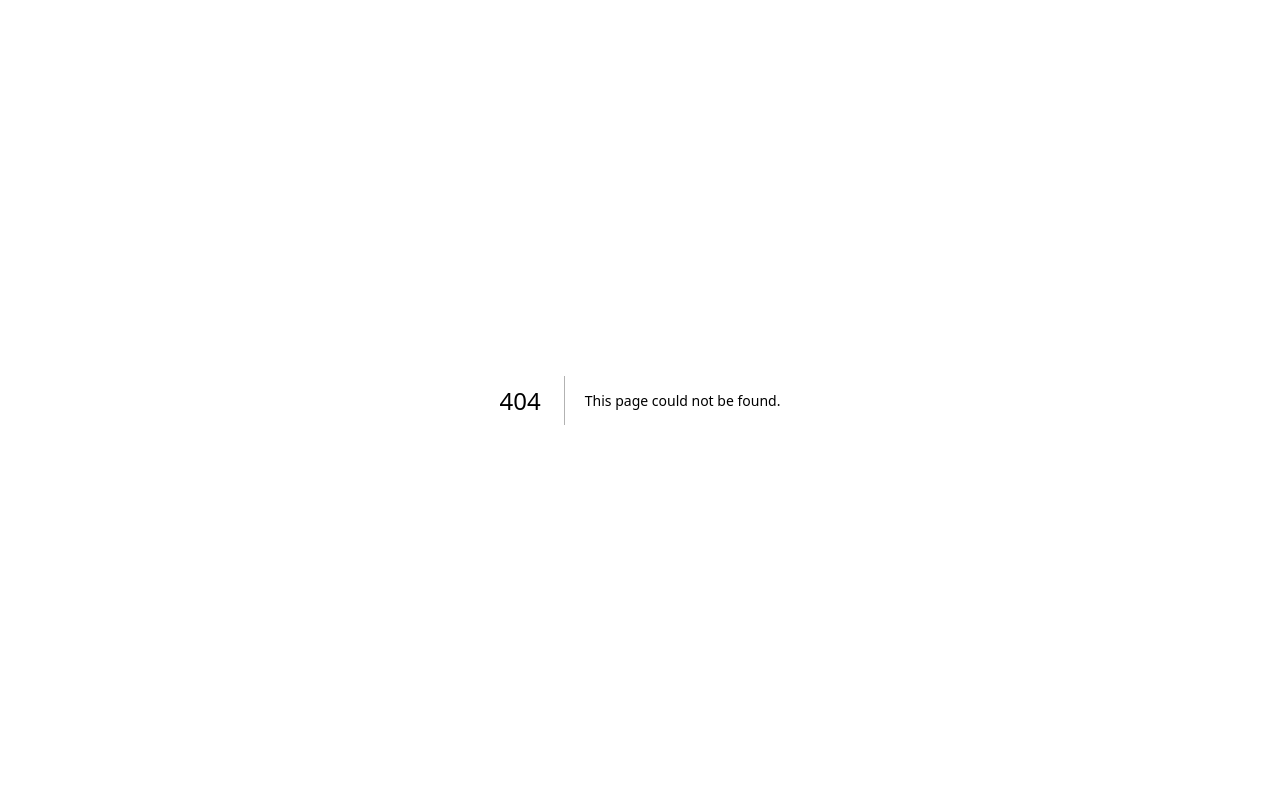
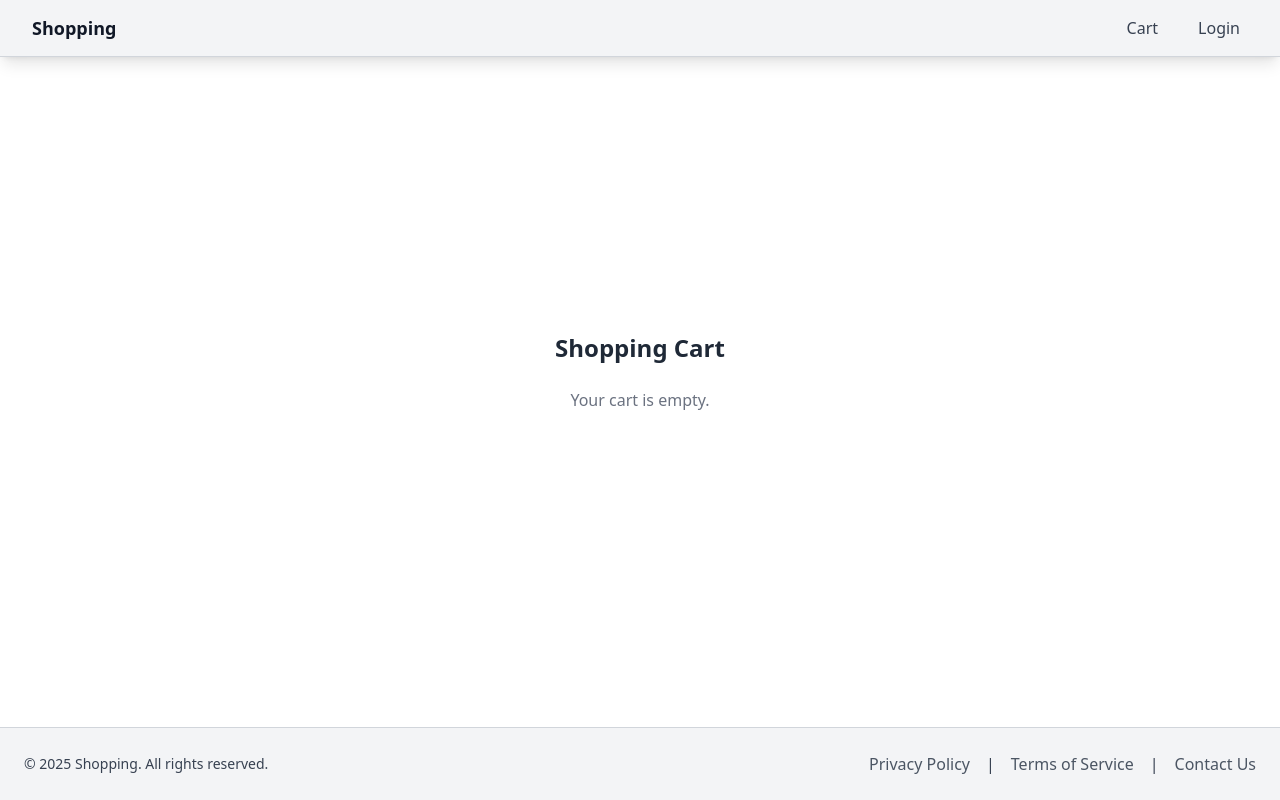
Before and after one commit to mahbobe-mohseni/online-shop, a Next.js app: page /cart in a window 1280 px wide. Before the commit this address had no page. Built offline with nearby package versions, Linux system fonts and the light colour scheme.

Commit message:
complete cart

```diff
--- a/components/Navbar.js
+++ b/components/Navbar.js
@@ -1,37 +1,51 @@
 "use client";
 
-import { useState } from "react";
+import { useEffect, useState } from "react";
 import Link from "next/link";
 import { Menu, X } from "lucide-react";
 import { useContext } from "react";
-import{CartContext}from '../context/Cart'
+import { CartContext } from "../context/Cart";
 
 export default function Navbar() {
-  const{state,dispatch}= useContext(CartContext)
-  const{cart}=state
+  const { state, dispatch } = useContext(CartContext);
+  const { cart } = state;
+  const { cartItems } = cart;
   const [isOpen, setIsOpen] = useState(false);
+  const [items, setItems] = useState([]);
+  useEffect(() => {
+
+
+      setItems(cartItems);
+  }, [cartItems]);
 
   return (
     <header className="bg-gray-100 text-gray-900 shadow-lg border-b border-gray-300">
       <nav className="flex h-14 px-8 justify-between items-center">
         {/* Logo */}
-        <Link href="/" className="text-lg font-bold text-gray-900 hover:text-gray-600 transition">
+        <Link
+          href="/"
+          className="text-lg font-bold text-gray-900 hover:text-gray-600 transition"
+        >
           Shopping
         </Link>
 
         {/* Desktop Menu */}
         <div className="hidden md:flex space-x-6">
-          <Link href="/cart" className="p-2 text-gray-700 hover:text-gray-500 transition">
+          <Link
+            href="/cart"
+            className="p-2 text-gray-700 hover:text-gray-500 transition"
+          >
             Cart
-            {cart.cartItems.lengh>0 &&(
+            {items.length > 0 && (
               <span className="ml-1 rounded-xl bg-gray-200 px-2 py-1 text-xs font-bold">
-                {cart.cartItems.reduce((acc,cur)=>acc+cur.qty,0)}
+                {items.reduce((acc, cur) => acc + cur.qty, 0)}
               </span>
-            )
-
-            }
+            )}
           </Link>
-          <Link href="/login" className="p-2 text-gray-700 hover:text-gray-500 transition">
+          <Link
+            href="/login"
+            className="p-2 text-gray-700 hover:text-gray-500 transition"
+          >
             Login
           </Link>
         </div>
@@ -42,17 +56,27 @@ export default function Navbar() {
           onClick={() => setIsOpen(!isOpen)}
           aria-label="Toggle menu"
         >
-          {isOpen ? <X size={28} className="text-gray-900" /> : <Menu size={28} className="text-gray-900" />}
+          {isOpen ? (
+            <X size={28} className="text-gray-900" />
+          ) : (
+            <Menu size={28} className="text-gray-900" />
+          )}
         </button>
       </nav>
 
       {/* Mobile Menu */}
       {isOpen && (
         <div className="md:hidden bg-gray-200 text-center p-4 space-y-4 border-t border-gray-300">
-          <Link href="/cart" className="block text-gray-700 hover:text-gray-500 transition">
+          <Link
+            href="/cart"
+            className="block text-gray-700 hover:text-gray-500 transition"
+          >
             Cart
           </Link>
-          <Link href="/login" className="block text-gray-700 hover:text-gray-500 transition">
+          <Link
+            href="/login"
+            className="block text-gray-700 hover:text-gray-500 transition"
+          >
             Login
           </Link>
         </div>
--- a/components/Product.js
+++ b/components/Product.js
@@ -1,47 +1,31 @@
 import Link from "next/link";
 import { useContext } from "react";
-import{CartContext} from '../context/Cart'
+import { CartContext } from "../context/Cart";
+import { useRouter } from "next/router";
 
+function Product({ item, hasRedirect = false }) {
+  const { state, dispatch } = useContext(CartContext);
+  const router = useRouter();
 
-function Product({ item }) {
-  const { state, dispatch } = useContext(CartContext);
+  function addToCartHandler() {
+    const existingItem = state.cart.cartItems.find(
+      (cartItem) => cartItem.slug === item.slug
+    );
 
-  function addToCartHandler(){
-
-   const existingItem= state.cart.cartItems.find(
-    (cartItem)=>cartItem.slug===item.slug)
-
-
-    const qty = existingItem ? existingItem.qty + 1 : 1
+    const qty = existingItem ? existingItem.qty + 1 : 1;
 
     if (item.count < qty) {
-      alert('Product is out.')
+      alert("Product is out.");
 
-      return
+      return;
     }
 
-    dispatch({ type: 'ADD_TO_CART', payload: { ...item, qty } })
-
+    dispatch({ type: "ADD_TO_CART", payload: { ...item, qty } });
     router.push('/cart')
+    if (hasRedirect) {
+      router.push("/cart");
+    }
   }
-
-  // function addToCartHandler() {
-  //   const existingItem = state.cart.cartItems.find(
-  //     (item) => item.slug === product.slug
-  //   )
-
-  //   const qty = existingItem ? existingItem.qty + 1 : 1
-
-  //   if (product.count < qty) {
-  //     alert('Product is out.')
-
-  //     return
-  //   }
-
-  //   dispatch({ type: 'ADD_TO_CART', payload: { ...product, qty } })
-
-  //   router.push('/cart')
-  // }
 
 
 
@@ -62,8 +46,13 @@ function Product({ item }) {
         <p className="text-lg font-semibold text-gray-700 mb-4">
           ${item.price}
         </p>
-        <div className="mb-2 font-bold ">{item.count > 0 ? "Available" : "unavailable"}</div>
-        <button onClick={addToCartHandler} className="w-full bg-gray-500 hover:bg-gray-600 text-white font-bold py-2 px-4 rounded-xl transition duration-300">
+        <div className="mb-2 font-bold ">
+          {item.count > 0 ? "Available" : "unavailable"}
+        </div>
+        <button
+          onClick={addToCartHandler}
+          className="w-full bg-gray-500 hover:bg-gray-600 text-white font-bold py-2 px-4 rounded-xl transition duration-300"
+        >
           Add to Cart
         </button>
       </div>
--- /dev/null
+++ b/pages/cart.js
@@ -0,0 +1,131 @@
+// import Image from "next/image";
+// import { useContext } from "react";
+// import { CartContext } from "../context/Cart";
+
+// import Layout from "@/components/Layout";
+
+// function CartPage() {
+//   const { state, dispatch } = useContext(CartContext);
+//   const {
+//     cart: { cartItems },
+//   } = state;
+//   function removeItemHandler(item) {
+//     dispatch({ type: "REMOVE_ITEM", payload: item });
+//   }
+
+//   return (
+//     <Layout title="shopping Cart">
+//       <h1 className="mb-4 text-xl">shopping cart</h1>
+//       {cartItems.length === 0 ? (
+//         <div>cart is empty.</div>
+//       ) : (
+//         <div className="grid md:grid-cols-4 md:gap-5">
+//           <div className="overflow-x-auto md:col-span-3 ">
+//             <table className="min-w-full">
+//               <thead className="border-b">
+//                 <tr>
+//                   <th className="px-5 text-left">item</th>
+//                   <th className="p-5 text-right">quantity</th>
+//                   <th className="p-5 text-right">price</th>
+//                   <th className="p-5">Action</th>
+//                 </tr>
+//               </thead>
+//               <tbody>
+//                 {cartItems.map((item) => (
+//                   <tr key={item.slug} className="border-b">
+//                     <td>
+//                       <span className="flex items-center">
+//                         <Image src={item.image} width={50} height={50} />
+//                         {item.title}
+//                       </span>
+//                     </td>
+//                     <td className="p-5 text-right">{item.qty}</td>
+//                     <td className="p-5 text-right">{item.price}</td>
+//                     <td className="p-5 text-center">
+//                       {" "}
+//                       <button onClick={() => removeItemHandler(item)}>
+//                         Remove
+//                       </button>
+//                     </td>
+//                   </tr>
+//                 ))}
+//               </tbody>
+//             </table>
+//           </div>
+//           <div className="p-5">
+//             <div className="pb-5">
+//               Total price:{''}{cartItems.reduce((acc,cur)=>acc+cur.qty*cur.price,0)}
+//             </div>
+//           </div>
+//         </div>
+//       )}
+//     </Layout>
+//   );
+// }
+// export default CartPage;
+import Image from "next/image";
+import { useContext } from "react";
+import { CartContext } from "../context/Cart";
+import Layout from "@/components/Layout";
+
+function CartPage() {
+  const { state, dispatch } = useContext(CartContext);
+  const {
+    cart: { cartItems },
+  } = state;
+
+  function removeItemHandler(item) {
+    dispatch({ type: "REMOVE_ITEM", payload: item });
+  }
+
+  return (
+    <Layout title="Shopping Cart">
+      <h1 className="mb-6 text-2xl font-bold text-center text-gray-800">Shopping Cart</h1>
+      {cartItems.length === 0 ? (
+        <div className="text-center text-gray-500">Your cart is empty.</div>
+      ) : (
+        <div className="grid md:grid-cols-3 gap-6">
+          <div className="md:col-span-2 space-y-4">
+            {cartItems.map((item) => (
+              <div
+                key={item.slug}
+                className="flex items-center p-4 bg-white rounded-lg shadow-md border border-gray-200"
+              >
+                <Image
+                  src={item.image}
+                  width={70}
+                  height={70}
+                  className="rounded-lg border border-gray-300"
+                  alt={item.title}
+                />
+                <div className="flex-1 ml-4">
+                  <h2 className="text-lg font-semibold text-gray-800">{item.title}</h2>
+                  <p className="text-sm text-gray-500">Quantity: {item.qty}</p>
+                  <p className="text-sm text-gray-500">Price: ${item.price}</p>
+                </div>
+                <button
+                  onClick={() => removeItemHandler(item)}
+                  className="px-4 py-2 text-sm bg-red-500 text-white rounded-lg hover:bg-red-600 transition"
+                >
+                  Remove
+                </button>
+              </div>
+            ))}
+          </div>
+
+          <div className="p-5 bg-white rounded-lg shadow-md border border-gray-200">
+            <h2 className="text-lg font-bold text-gray-800 mb-3">Order Summary</h2>
+            <p className="text-gray-600 text-md">
+              Total Price: <span className="font-semibold">${cartItems.reduce((acc, cur) => acc + cur.qty * cur.price, 0)}</span>
+            </p>
+            <button className="mt-4 w-full py-2 bg-green-500 text-white rounded-lg hover:bg-green-600 transition">
+              Proceed to Checkout
+            </button>
+          </div>
+        </div>
+      )}
+    </Layout>
+  );
+}
+
+export default CartPage;
--- a/pages/product/[slug].js
+++ b/pages/product/[slug].js
@@ -13,9 +13,8 @@ function ProductPage() {
 
   return (
     <Layout title={product.title}>
-       <Product item={product} />
-
-      </Layout>
+      <Product item={product} hasRedirect={true} />
+    </Layout>
   );
 }
 export default ProductPage;
```
